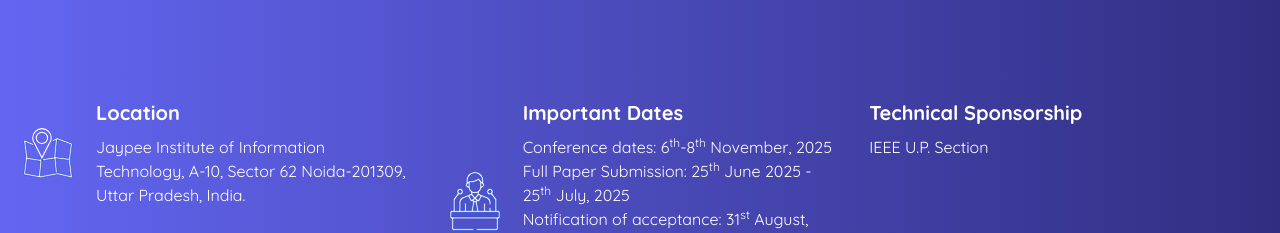
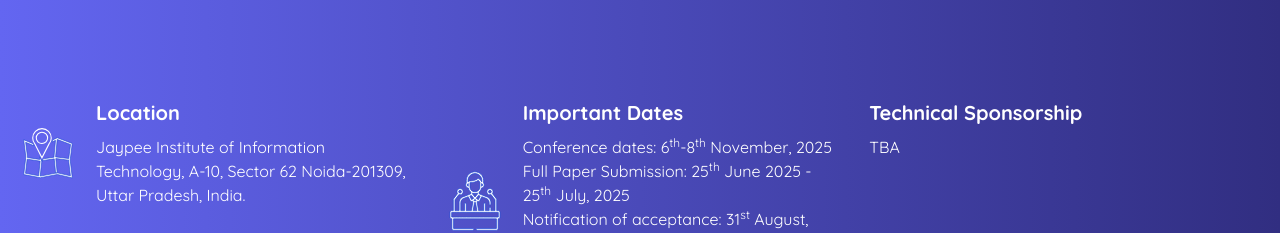
Before and after one commit to ici-jiit/ici-2025, a React (Vite) app: page / in a window 1280 px wide. Shown: the part 7040-7273 px from the top of the page. Built offline with nearby package versions, Linux system fonts and the light colour scheme.

Commit message:
update banner

```diff
--- a/src/components/ConferenceInfo.jsx
+++ b/src/components/ConferenceInfo.jsx
@@ -62,7 +62,7 @@
                 <h3 className="text-xl font-bold mb-2">
                   Technical Sponsorship
                 </h3>
-                <p>IEEE U.P. Section</p>
+                <p>TBA</p>
               </div>
             </div>
           </div>
```
Also changed, not shown: 1 other file (tests, documents, lock files or other folders).
